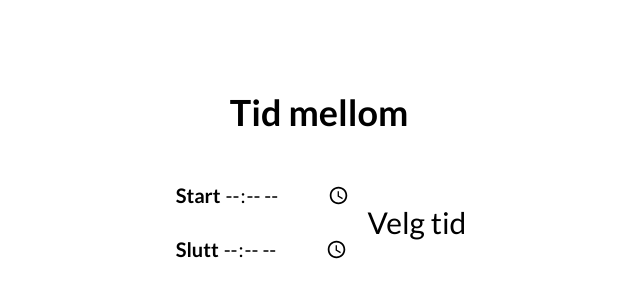
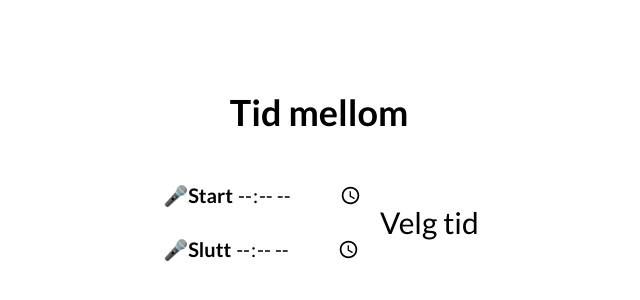
Before and after one commit to Fr3dric0/tid-mellom, a React (Vite) app: page / in a window 1280 px wide. Shown: the part 218-518 px from the top of the page, without its empty margins (321-961 px from the left). Built offline with nearby package versions, Linux system fonts and the light colour scheme.

Commit message:
Add Speach recognition prototype

```diff
--- a/src/App.tsx
+++ b/src/App.tsx
@@ -1,4 +1,4 @@
-import React, { useState } from 'react';
+import React, { useEffect, useState } from 'react';
 import { differenceInMinutes } from 'date-fns';
 
 const timeAsDate = (time: string): Date => {
@@ -26,6 +26,48 @@ const TimeDifference: React.FC<{ start: string, end: string }> = ({ start, end }
   </div>;
 };
 
+const ListenInput: React.FC<{
+  onResults: (results: { transcript: string; confidence: number }) => void
+}> = ({ onResults }) => {
+  const [hasTriggered, setHasTriggered] = useState(false);
+  useEffect(() => {
+    if (!hasTriggered) {
+      return;
+    }
+    // @ts-ignore
+    const recognition = new (window.SpeechRecognition || window.webkitSpeechRecognition || window.mozSpeechRecognition || window.msSpeechRecognition)();
+    recognition.lang = 'nb-NO';
+
+    // This runs when the speech recognition service starts
+    recognition.onstart = function() {
+      console.log("We are listening. Try speaking into the microphone.");
+    };
+
+    recognition.onspeechend = function() {
+      // when user is done speaking
+      recognition.stop();
+      setHasTriggered(false);
+    }
+
+    // This runs when the speech recognition service returns result
+    recognition.onresult = function(event: any) {
+      var transcript = event.results[0][0].transcript;
+      var confidence = event.results[0][0].confidence;
+
+      console.log(transcript)
+      console.log(confidence);
+
+      onResults({ transcript, confidence });
+    };
+    recognition.start();
+  }, [hasTriggered]);
+
+  return <>
+    {hasTriggered && <p>👂</p>}
+    <button onClick={() => setHasTriggered(true)} disabled={hasTriggered}>🎤</button>
+  </>;
+};
+
 function App() {
   const [start, setStart] = useState('');
   const [end, setEnd] = useState('');
@@ -39,6 +81,10 @@ function App() {
         <div className="flex justify-center items-center">
           <div>
             <div className="p-2 text-xl">
+              <ListenInput onResults={({ transcript, confidence }) => {
+                console.log({ transcript, confidence });
+                setStart(transcript)
+              }}/>
               <label htmlFor="id-start" className="font-bold">Start</label>
               <input
                 id="id-start"
@@ -52,6 +98,10 @@ function App() {
               />
             </div>
             <div className="p-2 text-xl">
+              <ListenInput onResults={({ transcript, confidence }) => {
+                console.log({ transcript, confidence });
+                setEnd(transcript)
+              }}/>
               <label htmlFor="id-end" className="font-bold">Slutt</label>
               <input
                 id="id-end"
```
